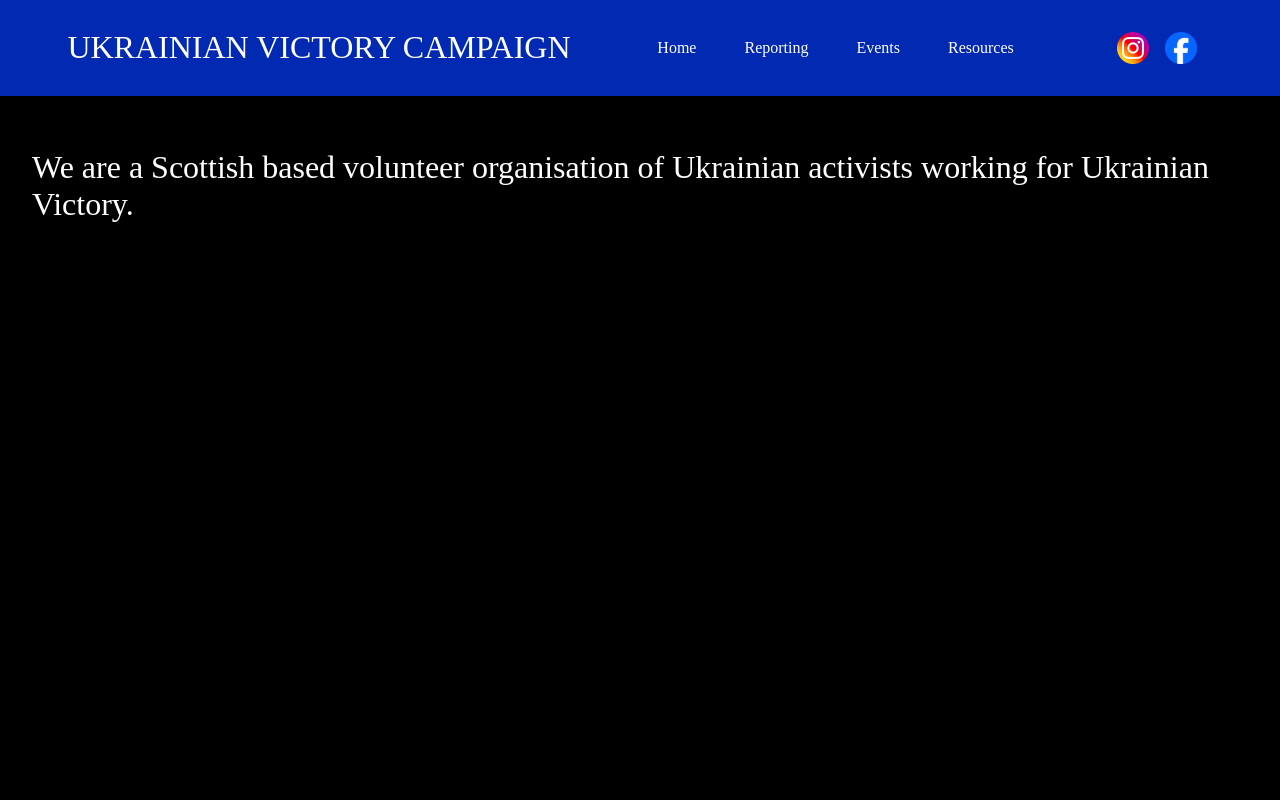
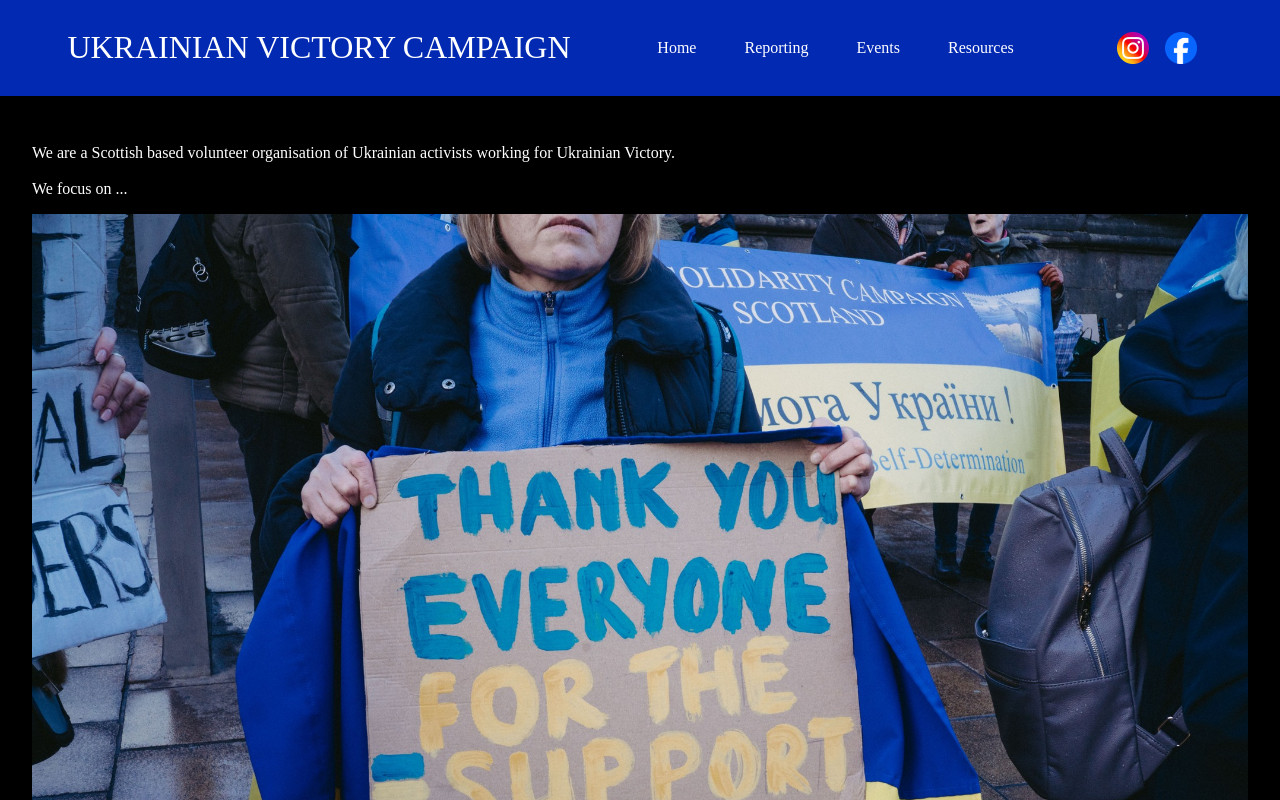
Before and after one commit to LiskaC/uvc, a React (Vite) app: page / in a window 1280 px wide. Shown: the top 800 px of the page. Built offline with nearby package versions, Linux system fonts and the light colour scheme.

Commit message:
FE-6: Add basic homepage content

```diff
--- a/src/typings/typings.d.ts
+++ b/src/typings/typings.d.ts
@@ -13,7 +13,7 @@ declare module '*.png' {
   export default src
 }
 
-declare module '*.jpeg' {
+declare module '*.jpg' {
   const src: string
   export default src
 }
--- /dev/null
+++ b/src/views/Home.module.scss
@@ -0,0 +1,3 @@
+.image {
+  width: 100%;
+}
--- a/src/views/Home.tsx
+++ b/src/views/Home.tsx
@@ -1,9 +1,16 @@
 import { FC } from 'react';
+
+import TEMP from '../assets/images/temp-image-replace.jpg'
+
+import styles from './Home.module.scss'
 
 export const Home: FC = () => (
   <div>
-    <h1>
+    <p>
       We are a Scottish based volunteer organisation of Ukrainian activists working for Ukrainian Victory.
-    </h1>
+      <br/><br/>
+      We focus on ...
+    </p>
+    <img src={TEMP} alt='protester' className={styles.image}/>
   </div>
 )
```
Also changed, not shown: src/assets/images/temp-image-replace.jpg (added).
